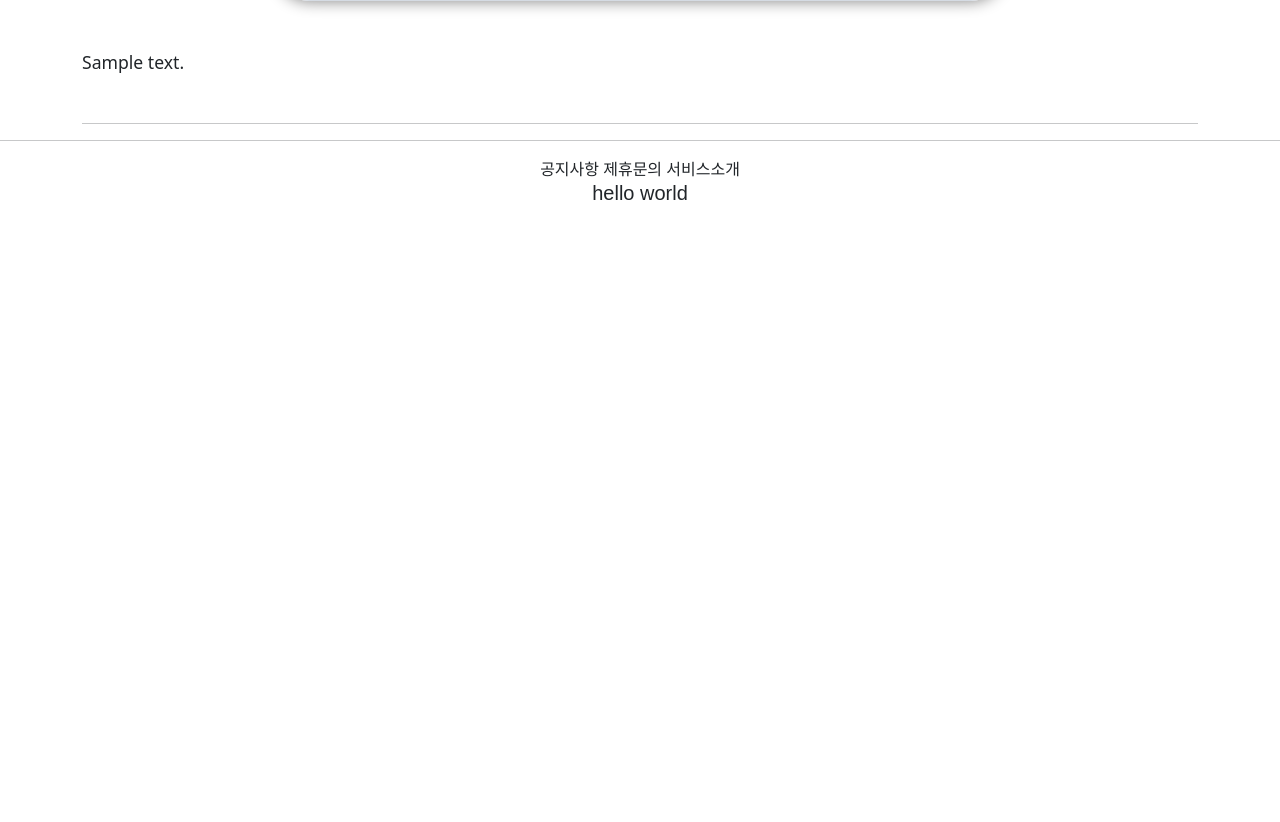
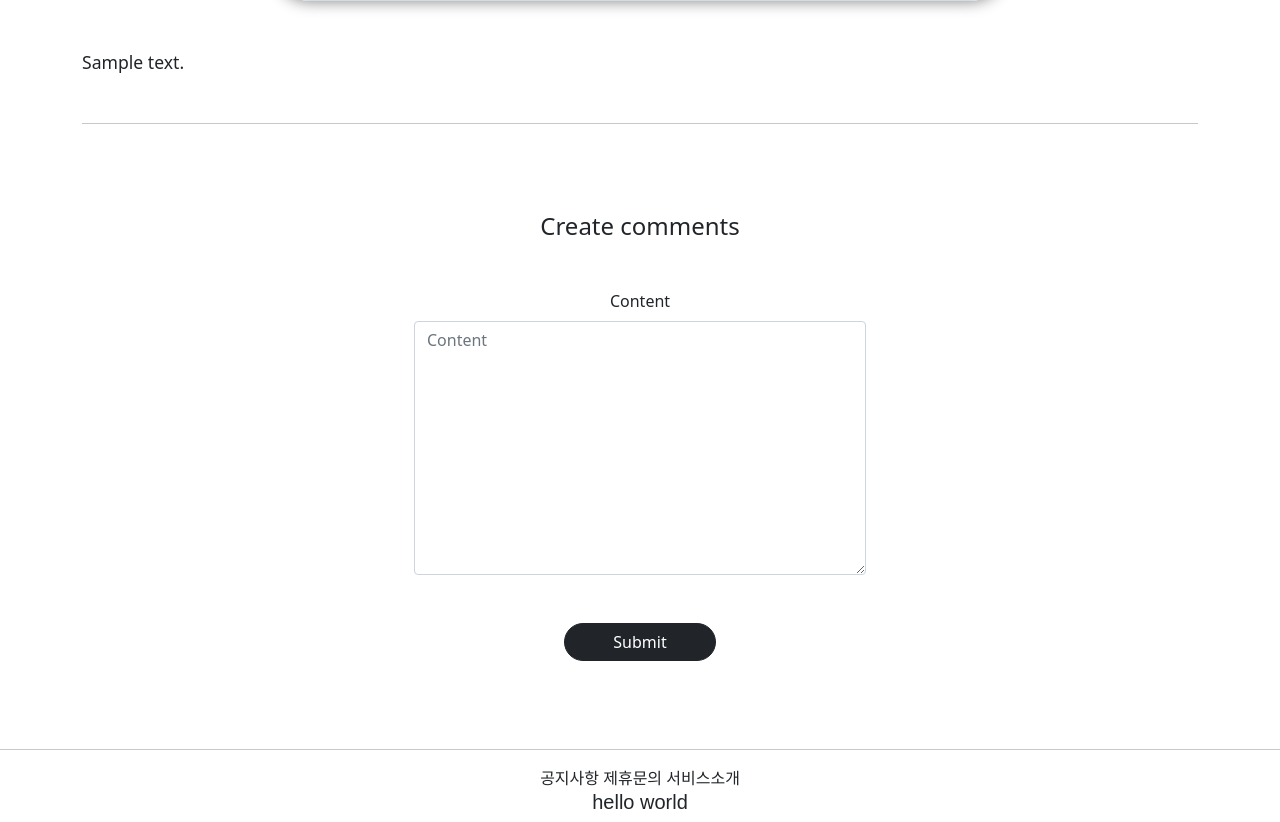
Before and after one commit to dayoorang/third_project, a Django app: page /articles/detail/1 in a window 1280 px wide. Shown: the part 877-1699 px from the top of the page. Before the commit the page ends 1077 px from the top, so only its background shows below. Run offline with Django 3.2, Linux system fonts and the light colour scheme; tables that the repository leaves empty hold one stand-in row (values such as "Sample post"); grey boxes marked "Sample" are stand-in pictures; parts of the project's set-up code (start-up, migrations or seed data) failed here and were passed over; some libraries are stand-ins or nearby versions; some web fonts are replaced.

Commit message:
8/10 third_project commit 3

```diff
--- a/articleapp/templates/articleapp/detail.html
+++ b/articleapp/templates/articleapp/detail.html
@@ -30,9 +30,8 @@
          </div>
     {% endif %}
     <hr>
-    <div>
-    {#    {   #    댓글 내용, 잿글작성란  #}
-
+    <div class="text-center my-4">
+        {% include 'commentapp/create.html' %}
     </div>
     </div>
 
--- a/articleapp/views.py
+++ b/articleapp/views.py
@@ -5,10 +5,13 @@ from django.shortcuts import render
 from django.urls import reverse_lazy, reverse
 from django.utils.decorators import method_decorator
 from django.views.generic import CreateView, DetailView, UpdateView, DeleteView, ListView
+from django.views.generic.edit import FormMixin
 
 from articleapp.decorators import article_ownership_required
 from articleapp.forms import ArticleCreationForm
 from articleapp.models import Article
+from commentapp.forms import CommentCreationForm
+
 
 @method_decorator(login_required,'get')
 @method_decorator(login_required,'post')
@@ -26,9 +29,10 @@ class ArticleCreateView(CreateView):
         return reverse('articleapp:detail',kwargs={'pk':self.object.pk})
 
 
-class ArticleDetailView(DetailView):
+class ArticleDetailView(DetailView, FormMixin):
     model = Article
     context_object_name = 'target_article'
+    form_class = CommentCreationForm
     template_name = 'articleapp/detail.html'
 
 @method_decorator(article_ownership_required,'get')
--- /dev/null
+++ b/commentapp/forms.py
@@ -0,0 +1,9 @@
+from django.forms import ModelForm
+
+from commentapp.models import Comment
+
+
+class CommentCreationForm(ModelForm):
+    class Meta:
+        model = Comment
+        fields = ['content']
--- /dev/null
+++ b/commentapp/templates/commentapp/create.html
@@ -0,0 +1,19 @@
+{% load bootstrap4 %}
+
+
+<div class="text-center mw_500 m-auto">
+    <div class="m-5">
+        <h4>Create comments</h4>
+    </div>
+    <div>
+        <form action = "{% url 'commentapp:create' %}" method="POST">
+            {% csrf_token %}
+            {% bootstrap_form form %}
+            <div class="m-5">
+                <input type="submit" class="btn btn-dark rounded-pill px-5">
+            </div>
+
+        </form>
+    </div>
+
+</div>
```
Also changed, not shown: commentapp/migrations/0001_initial.py (added).
